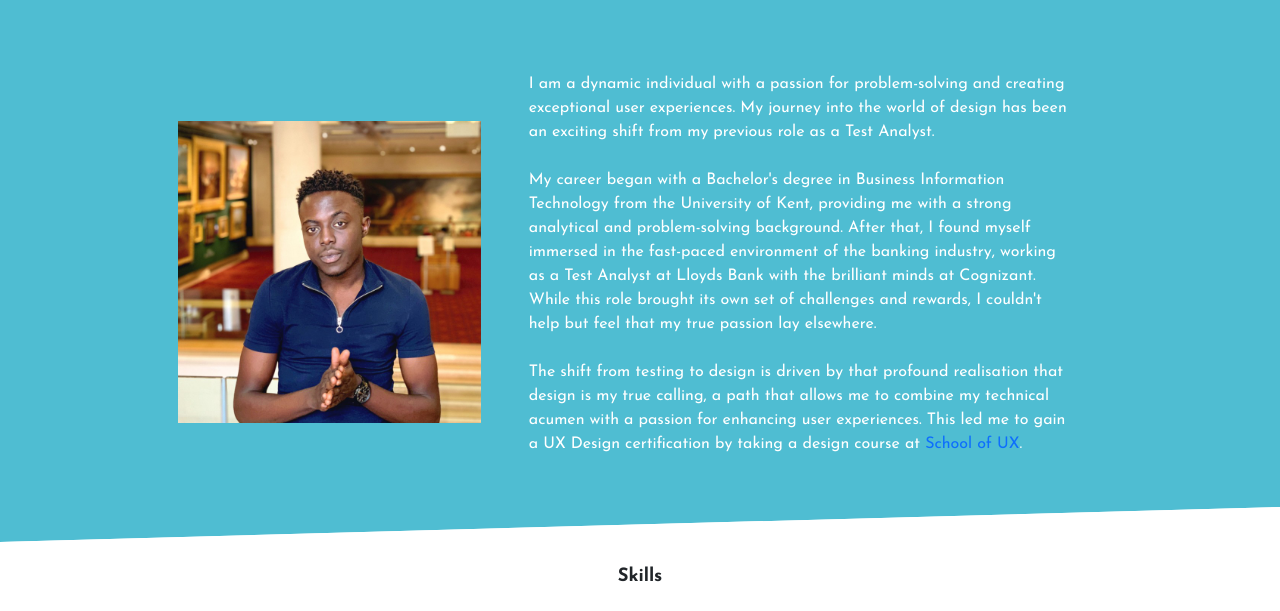
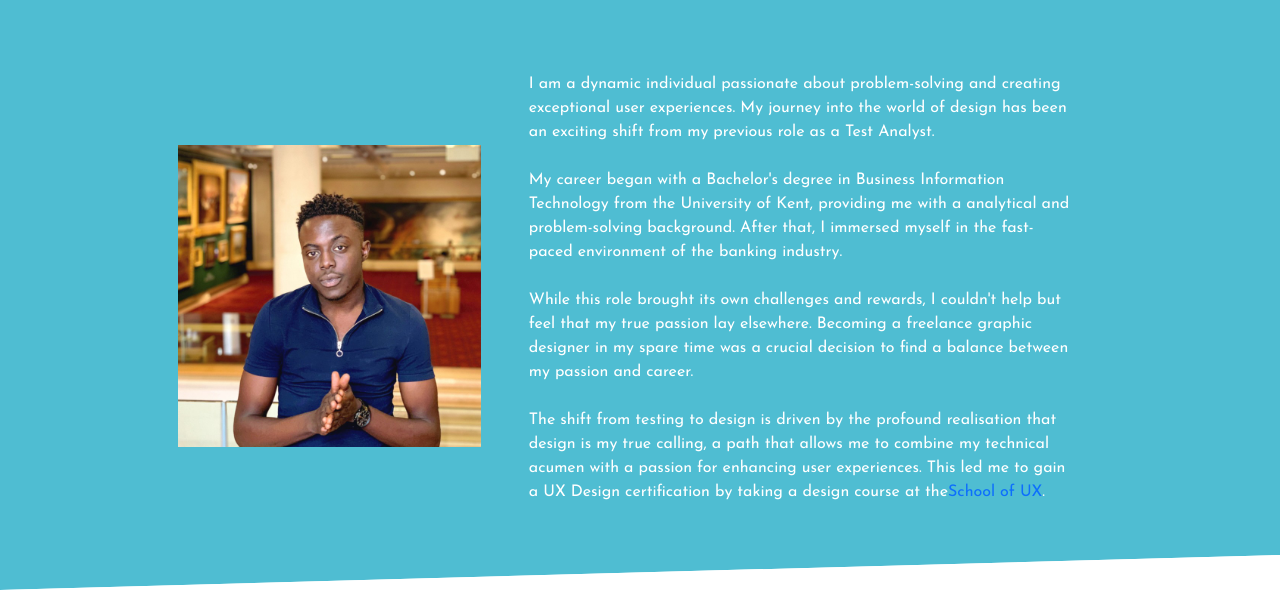
Before and after one commit to danteoguns11/UX-Portfolio, a plain HTML site: page about-me.html in a window 1280 px wide. Shown: the part 113-724 px from the top of the page. Drawn offline with nearby package versions, Linux system fonts and the light colour scheme.

```diff
--- a/about-me.html
+++ b/about-me.html
@@ -66,29 +66,36 @@
             <div class="p-2" style="width:25%;"><img src="images/Daniel Profile Pic.jpeg" width="100%">
             </div>
             <p class="col-10 col-md-6 px-5">
-                I am a dynamic individual with a passion for problem-solving and creating exceptional user experiences.
-                My journey into
+                I am a dynamic individual passionate about problem-solving and creating exceptional user experiences. My
+                journey into
                 the world of design has been an exciting shift from my previous role as a Test Analyst.
 
                 <br>
                 <br>
 
-                My career began with a Bachelor's degree in Business Information Technology from the University
-                of Kent,
-                providing me with a strong analytical and problem-solving background. After that, I found myself
-                immersed
-                in the fast-paced environment of the banking industry, working as a Test Analyst at
-                Lloyds Bank with the brilliant minds at Cognizant. While this role brought its own set of challenges and
-                rewards, I
-                couldn't help but feel that my true passion lay elsewhere.
+                My career began with a Bachelor's degree in Business Information Technology from the University of Kent,
+                providing me
+                with a analytical and problem-solving background. After that, I immersed myself in the fast-paced
+                environment of the
+                banking industry.
 
                 <br>
                 <br>
 
-                The shift from testing to design is driven by that profound realisation that design is my true
-                calling, a path that allows me to combine my technical
-                acumen with a passion for enhancing user experiences. This led me to gain a UX Design certification by
-                taking a design course at <a href="https://schoolofux.com">School of UX</a>.
+                While this role brought its own challenges and rewards, I couldn't help but feel that
+                my true passion
+                lay elsewhere. Becoming a freelance graphic designer in my spare time was a crucial decision to find a
+                balance between
+                my passion and career.
+
+                <br>
+                <br>
+
+                The shift from testing to design is driven by the profound realisation that design is my true calling, a
+                path that
+                allows me to combine my technical acumen with a passion for enhancing user experiences. This led me to
+                gain a UX Design
+                certification by taking a design course at the<a href="https://schoolofux.com">School of UX</a>.
             </p>
         </div>
 
```
Also changed, not shown: index.html (+7 -5 lines), ux-conf.html (+7 -8 lines), 2 other files.
